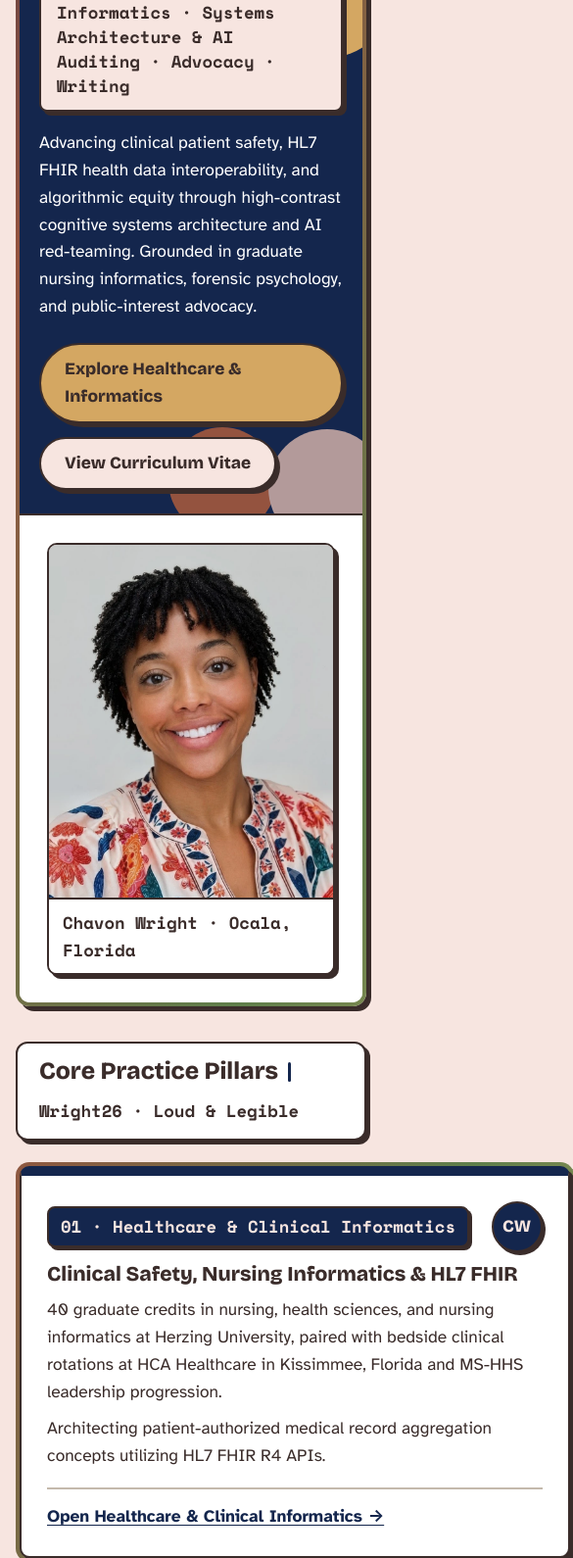
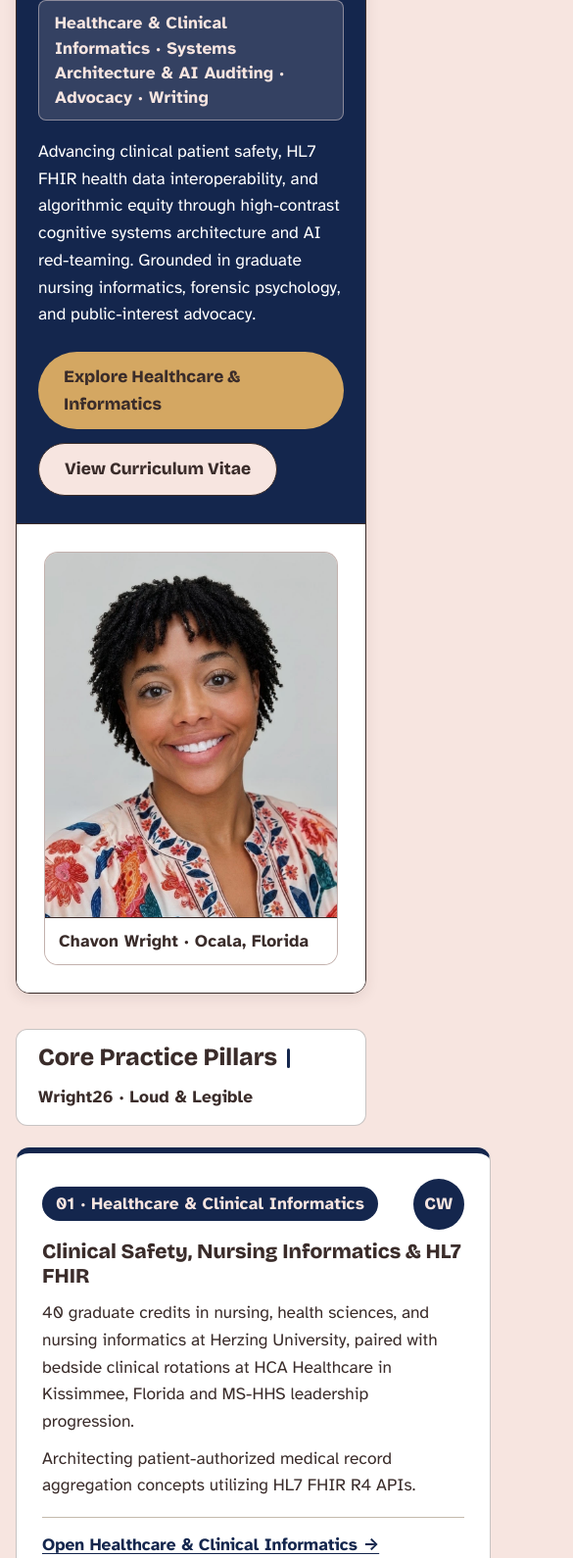
Before and after one commit to chavonwright/chavonwright.com, a plain HTML site: page index.html in a window 390 px wide. Shown: the part 273-1863 px from the top of the page at 98% size, 585 px wide, since content can reach past the window. Drawn offline with nearby package versions, Linux system fonts and the light colour scheme.

Commit message:
Deploy: updated Wright26 styles.css

```diff
--- a/styles.css
+++ b/styles.css
@@ -637,3 +637,81 @@ em { font-style: italic; }
   .hero-navy-panel { padding: 24px 20px; }
   .page-hero { padding: 26px 22px; }
 }
+
+/* =====================================================================
+   22. Design cleanup (audit pass)
+   One border weight, soft shadows, no stacked frames, sans labels,
+   no decoration behind text, readable mobile nav, aligned gallery.
+   ===================================================================== */
+:root {
+  --border: 1.5px solid var(--ink);
+  --shadow-sm: 0 1px 2px rgba(58,44,42,.12);
+  --shadow-md: 0 4px 14px rgba(58,44,42,.10);
+  --shadow-lg: 0 8px 24px rgba(58,44,42,.14);
+  --radius: 14px;
+  --radius-lg: 16px;
+}
+
+/* Remove the extra gradient frame; the card itself carries the border */
+.animated-frame { padding: 0; background: none; animation: none; box-shadow: none; border-radius: var(--radius); }
+.hero-board { border: var(--border); box-shadow: var(--shadow-md); }
+.hero-board .hero-navy-panel { border-right: 0; }
+.pillar-card-inner, .content-card, .gallery-item, .data-table-wrap, .section-bar, .portrait-card, .hero-subtitle, .brand-link, .page-hero { box-shadow: none; }
+.pillar-card-inner, .content-card, .gallery-item, .data-table-wrap, .section-bar { border-color: rgba(58,44,42,.28); }
+.pillar-card-inner:hover, .content-card:hover, .gallery-item:hover { box-shadow: var(--shadow-md); }
+.page-hero { box-shadow: var(--shadow-md); }
+
+/* Labels: body typeface, no pill shadows */
+.pillar-tag, .hero-subtitle, .portrait-caption, .section-bar-meta, .ops-link {
+  font-family: var(--font-body);
+  letter-spacing: .01em;
+}
+.pillar-tag { box-shadow: none; border: 0; border-radius: 999px; padding: 4px 14px; }
+.monogram-badge { box-shadow: none; border-width: 0; }
+.hero-subtitle { background: rgba(247,229,224,.14); color: var(--frost); border: 1px solid rgba(247,229,224,.45); font-weight: 700; padding: 10px 16px; }
+.portrait-card { border-color: rgba(58,44,42,.28); }
+
+/* Hero: no decoration behind the name, no dead space */
+.hero-navy-panel .hero-circle:nth-of-type(-n+2) { display: none; }
+.hero-navy-panel { justify-content: center; padding: 44px 40px; }
+.hero-circle { opacity: .9; }
+
+/* Buttons and nav: flat, one hover state */
+.btn { box-shadow: none; border: 0; padding: 12px 26px; }
+.btn:hover, .btn:focus-visible { transform: translateY(-1px); box-shadow: var(--shadow-md); }
+.btn-frost { border: 1.5px solid var(--ink); }
+.brand-link { border: 1.5px solid rgba(58,44,42,.35); }
+.nav-menu a { border: 0; }
+.nav-menu a:hover { background-color: var(--frost); box-shadow: none; }
+.nav-menu a.active, .nav-menu a[aria-current="page"] { border: 0; box-shadow: none; }
+.site-header { border-bottom: 1px solid rgba(58,44,42,.25); box-shadow: 0 2px 10px rgba(58,44,42,.06); }
+.site-footer { border-top: 1px solid rgba(58,44,42,.25); }
+
+/* Cards: slim accent bar */
+.pillar-card-inner { border-top-width: 6px; }
+.content-card, .gallery-item { border-top-width: 5px; }
+.pillar-footer { border-top: 1px solid var(--greige); }
+
+/* Gallery: tags and titles start at the same height in every card */
+.gallery-item { justify-content: flex-start; }
+.gallery-item img { height: 300px; border-bottom: 0; }
+.gallery-meta { padding: 18px 18px 22px; flex: 1; }
+
+/* Tables */
+.data-table th { border-bottom: 0; }
+
+/* Mobile nav: wrap into rows, nothing hidden behind a scrollbar */
+@media (max-width: 960px) {
+  .nav-container { flex-wrap: wrap; justify-content: center; }
+  .nav-menu { flex-wrap: wrap; justify-content: center; overflow: visible; width: 100%; gap: 6px; }
+  .nav-menu a { padding: 6px 12px; }
+}
+@media (max-width: 720px) {
+  .hero-navy-panel { padding: 28px 22px; }
+  .section-bar { flex-direction: column; align-items: flex-start; }
+}
+
+/* Accent bars keep their brand color; decoration stays off text on small screens */
+.pillar-card-inner, .content-card, .gallery-item { border-top-color: var(--accent, var(--greige)); }
+@media (max-width: 720px) { .hero-navy-panel .hero-circle { display: none; } }
+.gallery-item img { object-position: 50% 12%; }
```
Also changed, not shown: 1 other file.
